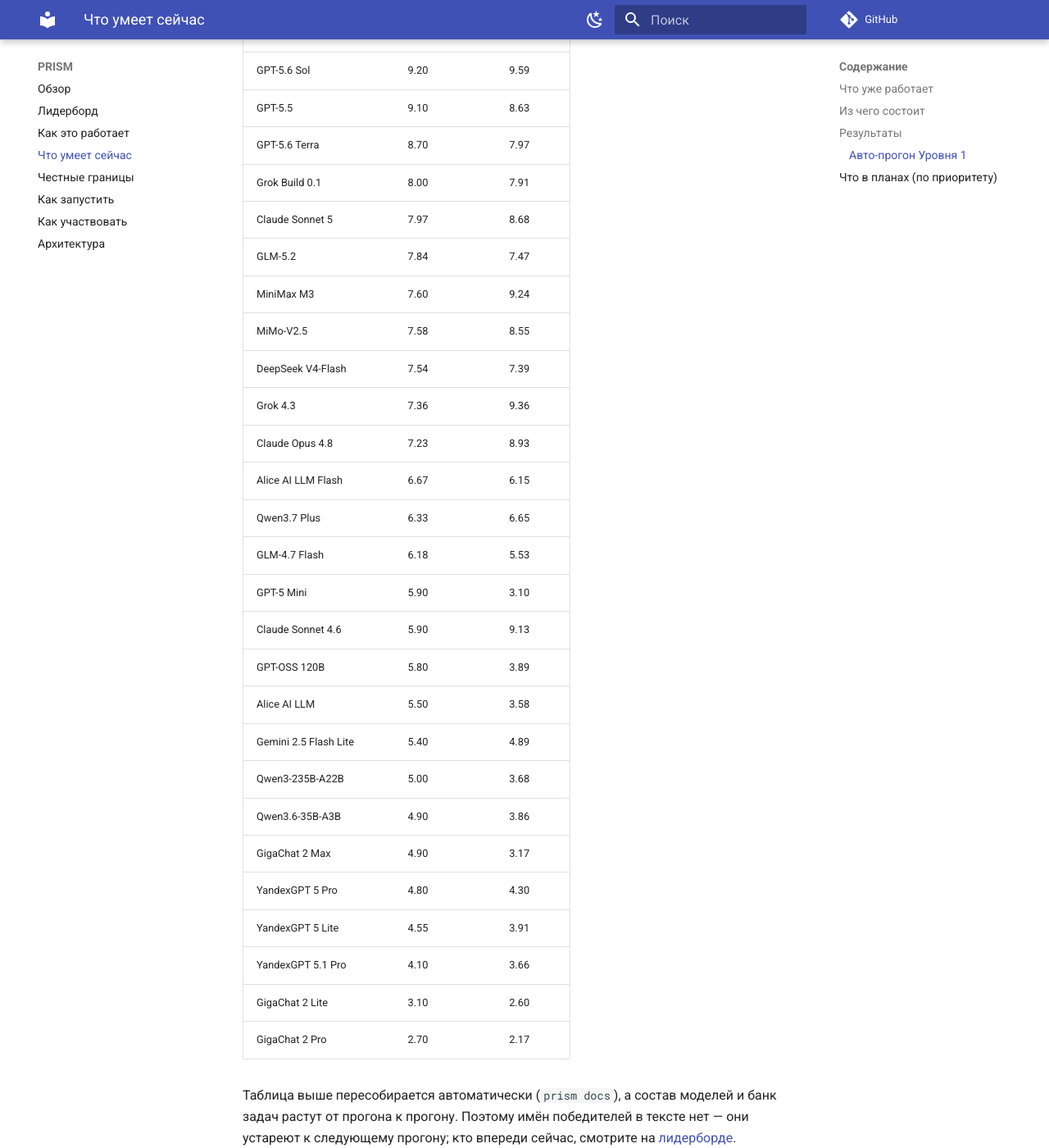
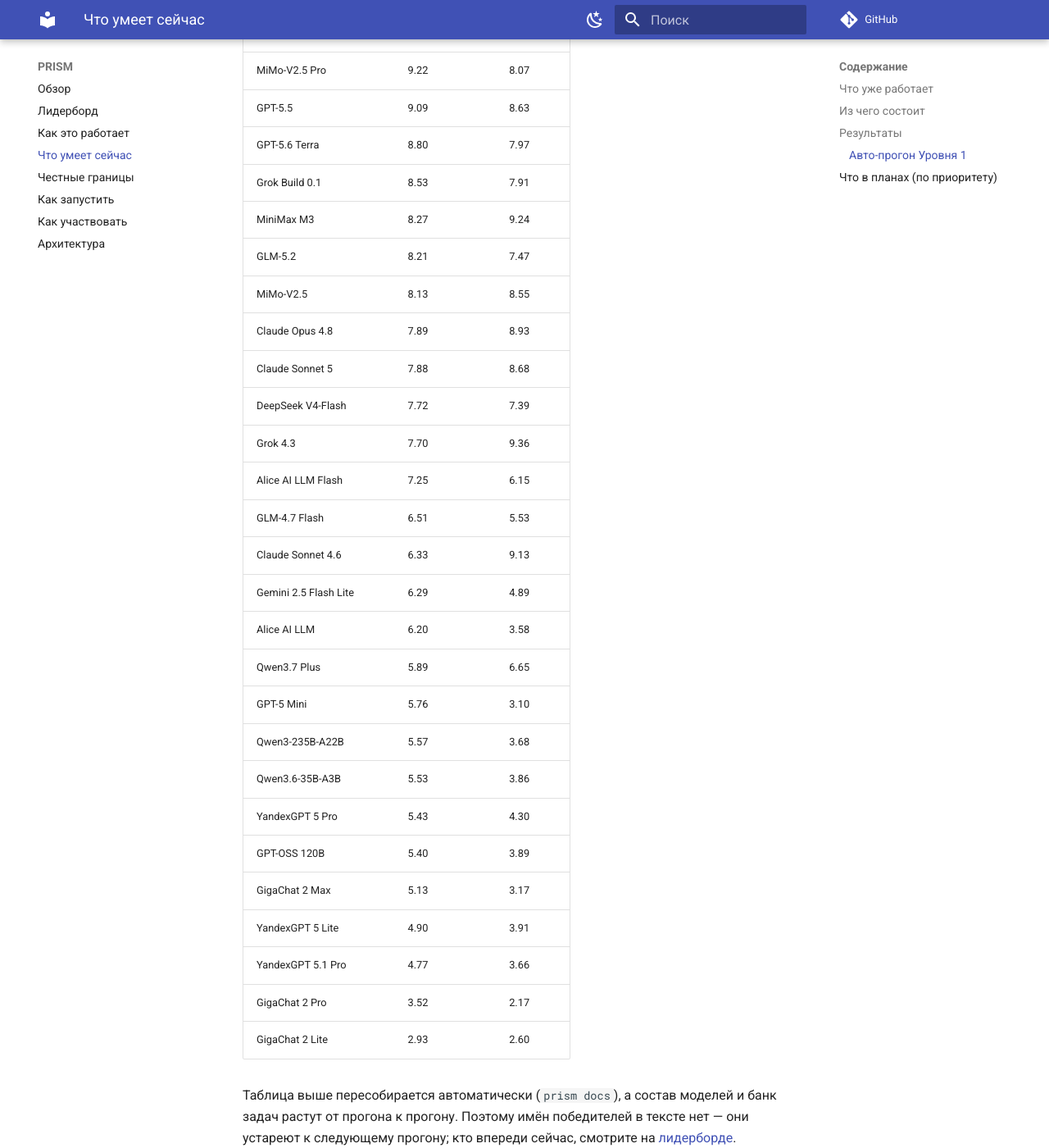
Before and after one commit to genlab-1c/prism, an MkDocs documentation site: the page built from docs/status.md, in a window 1280 px wide and 1400 px high, scrolled down 1999 px. Shown: the whole window at 82% size. Built offline with MkDocs 1.6.1 and Material for MkDocs 9.7.7, drawn with Linux system fonts in a browser that asks for light colours; comment, search, counter and statistics services are not loaded; some of the changed text lies outside the part shown.

```diff
--- a/docs/status.md
+++ b/docs/status.md
@@ -51,38 +51,38 @@ description: "Что в бенчмарке PRISM уже работает: авт
 <!-- prism:status:lb -->
 | Модель | Q · категория A | Q · категория B |
 |---|:---:|:---:|
-| **Kimi K2.7 Code** | **10.00** | **8.48** |
-| Gemini 3.1 Pro | 9.80 | 9.30 |
-| Gemini 3.5 Flash | 9.80 | 9.18 |
-| Kimi K3 | 9.80 | 9.26 |
-| MiMo-V2.5 Pro | 9.30 | 8.07 |
-| GPT-5.6 Sol | 9.20 | 9.59 |
-| GPT-5.5 | 9.10 | 8.63 |
-| GPT-5.6 Terra | 8.70 | 7.97 |
-| Grok Build 0.1 | 8.00 | 7.91 |
-| Claude Sonnet 5 | 7.97 | 8.68 |
-| GLM-5.2 | 7.84 | 7.47 |
-| MiniMax M3 | 7.60 | 9.24 |
-| MiMo-V2.5 | 7.58 | 8.55 |
-| DeepSeek V4-Flash | 7.54 | 7.39 |
-| Grok 4.3 | 7.36 | 9.36 |
-| Claude Opus 4.8 | 7.23 | 8.93 |
-| Alice AI LLM Flash | 6.67 | 6.15 |
-| Qwen3.7 Plus | 6.33 | 6.65 |
-| GLM-4.7 Flash | 6.18 | 5.53 |
-| GPT-5 Mini | 5.90 | 3.10 |
-| Claude Sonnet 4.6 | 5.90 | 9.13 |
-| GPT-OSS 120B | 5.80 | 3.89 |
-| Alice AI LLM | 5.50 | 3.58 |
-| Gemini 2.5 Flash Lite | 5.40 | 4.89 |
-| Qwen3-235B-A22B | 5.00 | 3.68 |
-| Qwen3.6-35B-A3B | 4.90 | 3.86 |
-| GigaChat 2 Max | 4.90 | 3.17 |
-| YandexGPT 5 Pro | 4.80 | 4.30 |
-| YandexGPT 5 Lite | 4.55 | 3.91 |
-| YandexGPT 5.1 Pro | 4.10 | 3.66 |
-| GigaChat 2 Lite | 3.10 | 2.60 |
-| GigaChat 2 Pro | 2.70 | 2.17 |
+| **Kimi K3** | **9.73** | **9.26** |
+| Gemini 3.5 Flash | 9.68 | 9.18 |
+| Gemini 3.1 Pro | 9.47 | 9.30 |
+| Kimi K2.7 Code | 9.47 | 8.48 |
+| GPT-5.6 Sol | 9.33 | 9.59 |
+| MiMo-V2.5 Pro | 9.22 | 8.07 |
+| GPT-5.5 | 9.09 | 8.63 |
+| GPT-5.6 Terra | 8.80 | 7.97 |
+| Grok Build 0.1 | 8.53 | 7.91 |
+| MiniMax M3 | 8.27 | 9.24 |
+| GLM-5.2 | 8.21 | 7.47 |
+| MiMo-V2.5 | 8.13 | 8.55 |
+| Claude Opus 4.8 | 7.89 | 8.93 |
+| Claude Sonnet 5 | 7.88 | 8.68 |
+| DeepSeek V4-Flash | 7.72 | 7.39 |
+| Grok 4.3 | 7.70 | 9.36 |
+| Alice AI LLM Flash | 7.25 | 6.15 |
+| GLM-4.7 Flash | 6.51 | 5.53 |
+| Claude Sonnet 4.6 | 6.33 | 9.13 |
+| Gemini 2.5 Flash Lite | 6.29 | 4.89 |
+| Alice AI LLM | 6.20 | 3.58 |
+| Qwen3.7 Plus | 5.89 | 6.65 |
+| GPT-5 Mini | 5.76 | 3.10 |
+| Qwen3-235B-A22B | 5.57 | 3.68 |
+| Qwen3.6-35B-A3B | 5.53 | 3.86 |
+| YandexGPT 5 Pro | 5.43 | 4.30 |
+| GPT-OSS 120B | 5.40 | 3.89 |
+| GigaChat 2 Max | 5.13 | 3.17 |
+| YandexGPT 5 Lite | 4.90 | 3.91 |
+| YandexGPT 5.1 Pro | 4.77 | 3.66 |
+| GigaChat 2 Pro | 3.52 | 2.17 |
+| GigaChat 2 Lite | 2.93 | 2.60 |
 <!-- /prism:status:lb -->
 
 Таблица выше пересобирается автоматически (`prism docs`), а состав моделей и банк задач растут
```
Also changed, not shown: README.md (+33 -33 lines), docs/leaderboard.md (+126 -126 lines), 1 other file.
